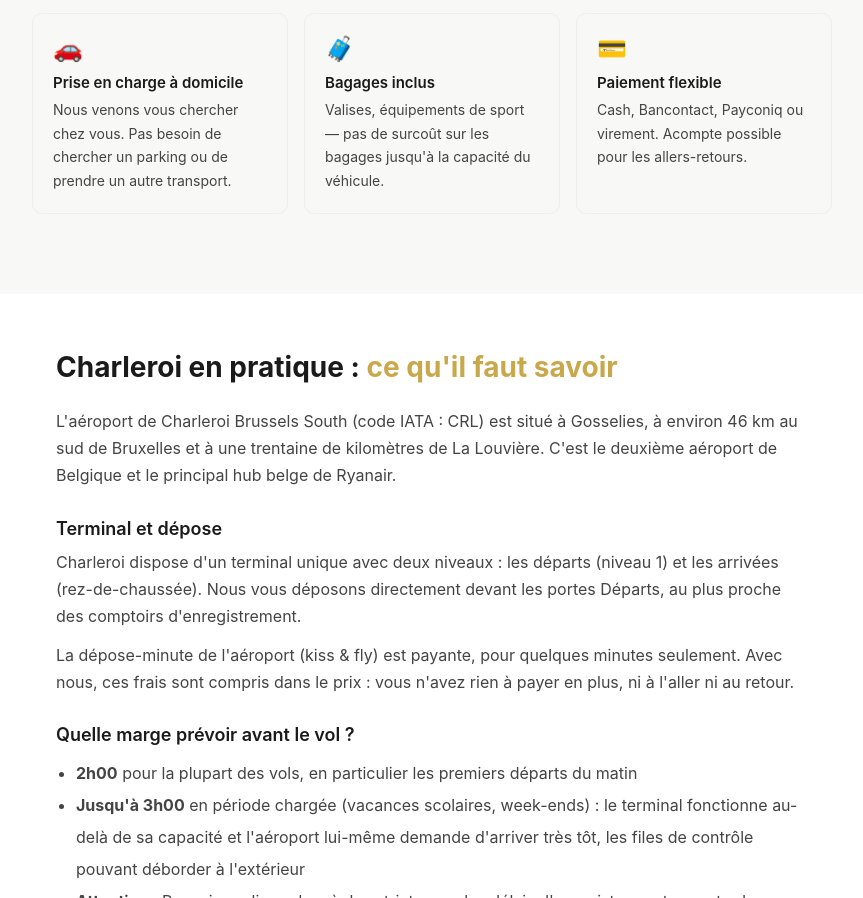
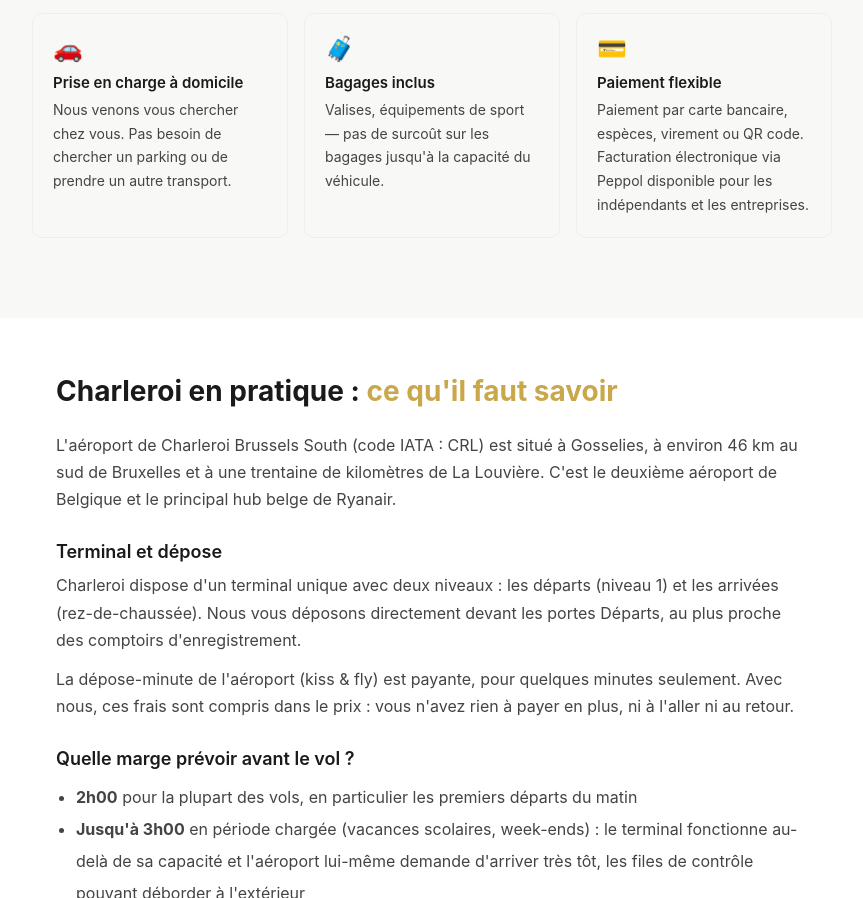
Before and after one commit to facciolinijeanfrancois-lab/facciolini, a plain HTML site: page navette-charleroi.html in a window 1280 px wide. Shown: the part 1704-2602 px from the top of the page, without its empty margins (208-1071 px from the left). Drawn offline with Linux system fonts and the light colour scheme.

Commit message:
Update navette-charleroi.html

```diff
--- a/navette-charleroi.html
+++ b/navette-charleroi.html
@@ -343,7 +343,7 @@ gtag('consent', 'default', {
     <div class="info-box">
       <div class="info-icon">💳</div>
       <h3>Paiement flexible</h3>
-      <p>Cash, Bancontact, Payconiq ou virement. Acompte possible pour les allers-retours.</p>
+      <p>Paiement par carte bancaire, espèces, virement ou QR code. Facturation électronique via Peppol disponible pour les indépendants et les entreprises.</p>
     </div>
   </div>
 </div>
```
